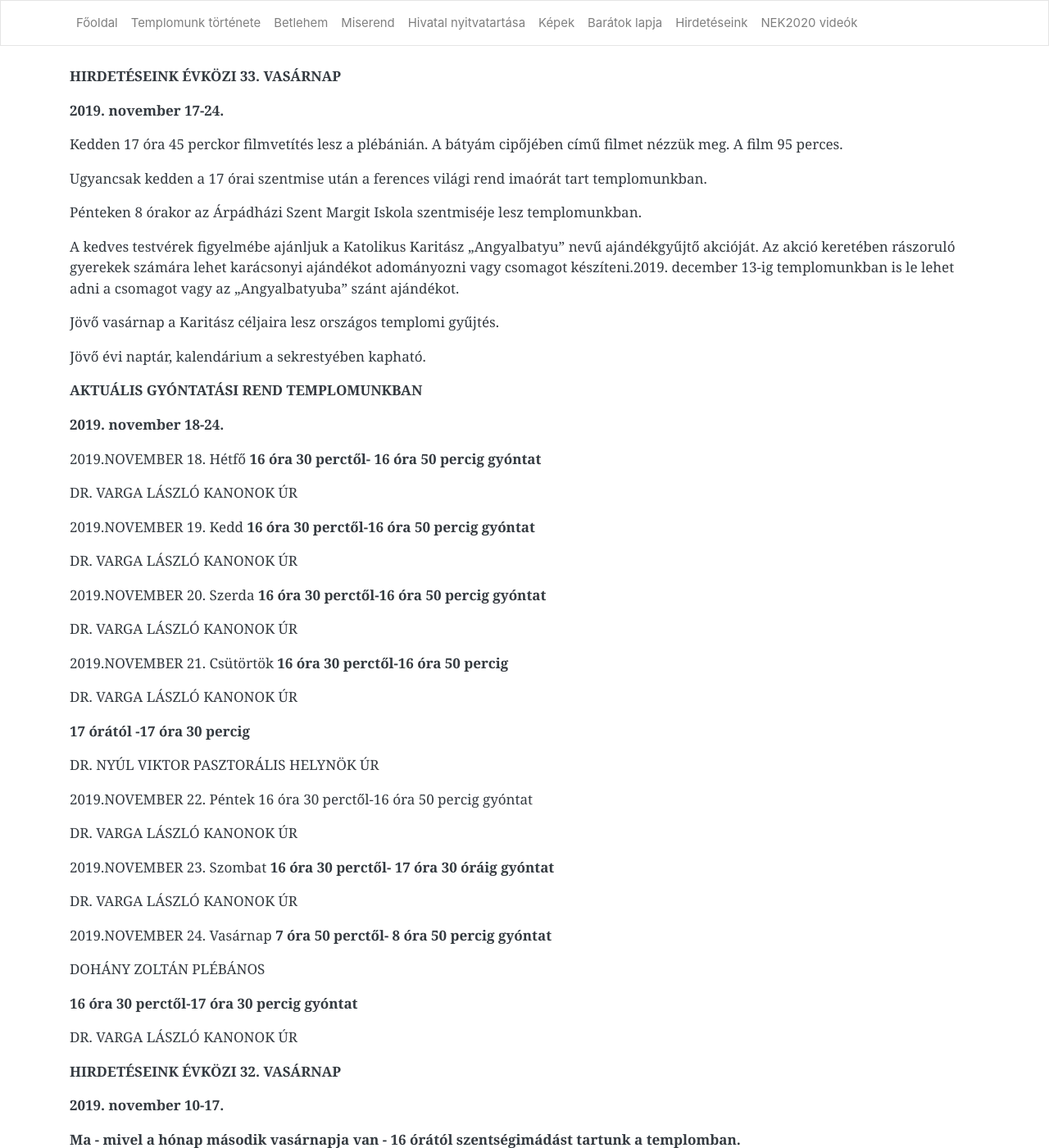
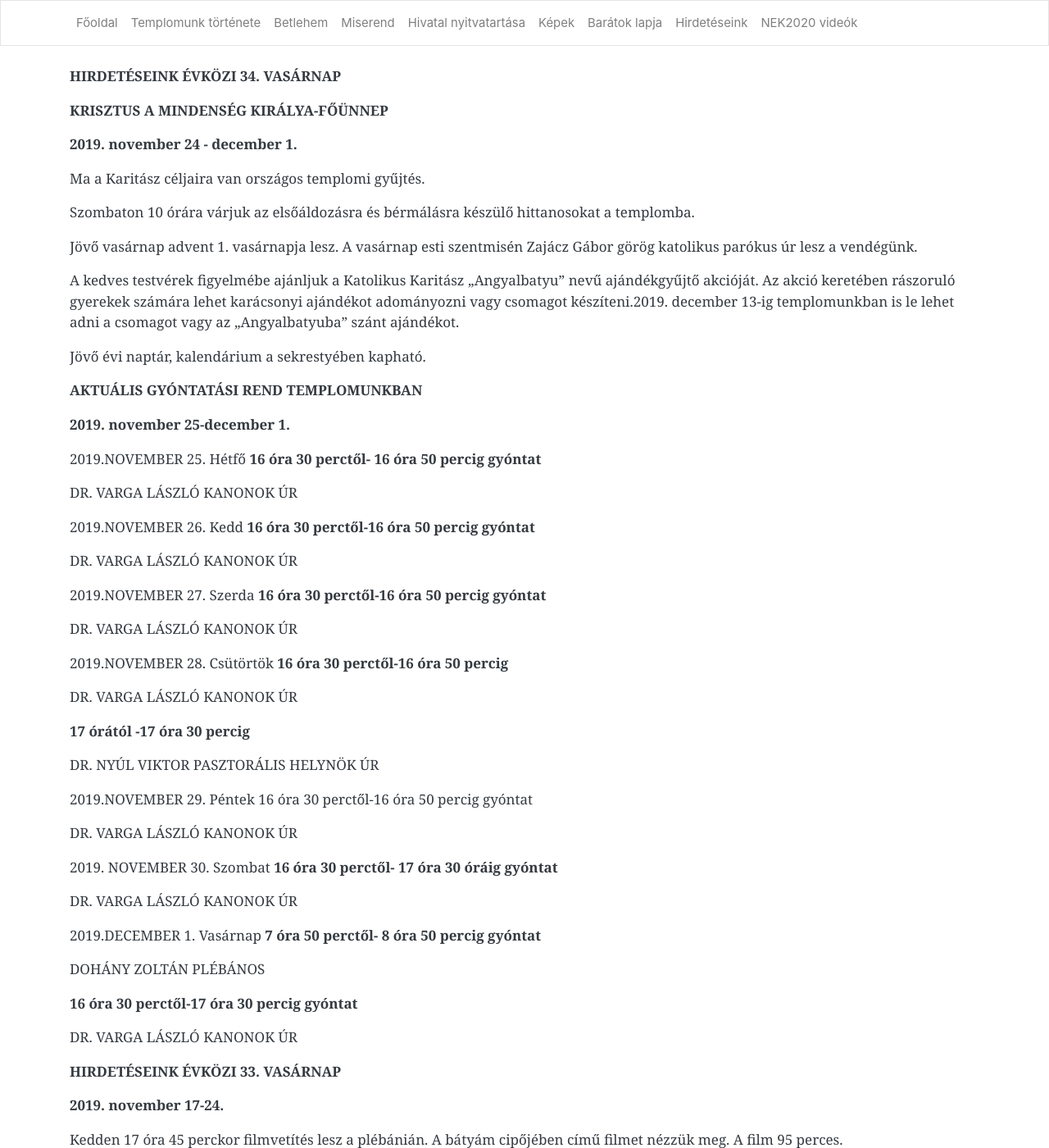
Before and after one commit to pecsi-ferences/pecsi-ferences.github.io, a Jekyll site: the page built from hirdeteseink.md, in a window 1280 px wide and 1400 px high. Shown: the whole window at 82% size. Built offline with Jekyll 4.4.1, drawn with Linux system fonts in a browser that asks for light colours; nearby versions of some CDN libraries.

Commit message:
Update from Forestry.io Zoltán Dohány updated hirdeteseink.md

```diff
--- a/hirdeteseink.md
+++ b/hirdeteseink.md
@@ -3,6 +3,62 @@ layout: default
 title: Hirdetéseink
 
 ---
+**HIRDETÉSEINK ÉVKÖZI 34. VASÁRNAP**
+
+**KRISZTUS A MINDENSÉG KIRÁLYA-FŐÜNNEP**
+
+**2019. november 24 - december 1.**
+
+Ma a Karitász céljaira van országos templomi gyűjtés.
+
+Szombaton 10 órára várjuk az elsőáldozásra és bérmálásra készülő hittanosokat a templomba.
+
+Jövő vasárnap advent 1. vasárnapja lesz. A vasárnap esti szentmisén Zajácz Gábor görög katolikus parókus úr lesz a vendégünk.
+
+A kedves testvérek figyelmébe ajánljuk a Katolikus Karitász „Angyalbatyu” nevű ajándékgyűjtő akcióját. Az akció keretében rászoruló gyerekek számára lehet karácsonyi ajándékot adományozni vagy csomagot készíteni.2019. december 13-ig templomunkban is le lehet adni a csomagot vagy az „Angyalbatyuba” szánt ajándékot.
+
+Jövő évi naptár, kalendárium a sekrestyében kapható.
+
+**AKTUÁLIS GYÓNTATÁSI REND TEMPLOMUNKBAN**
+
+**2019. november 25-december 1.**
+
+2019\.NOVEMBER 25. Hétfő **16 óra 30 perctől- 16 óra 50 percig gyóntat**
+
+DR. VARGA LÁSZLÓ KANONOK ÚR
+
+2019\.NOVEMBER 26. Kedd **16 óra 30 perctől-16 óra 50 percig gyóntat**
+
+DR. VARGA LÁSZLÓ KANONOK ÚR
+
+2019\.NOVEMBER 27. Szerda **16 óra 30 perctől-16 óra 50 percig gyóntat**
+
+DR. VARGA LÁSZLÓ KANONOK ÚR
+
+2019\.NOVEMBER 28. Csütörtök **16 óra 30 perctől-16 óra 50 percig**
+
+DR. VARGA LÁSZLÓ KANONOK ÚR
+
+**17 órától -17 óra 30 percig**
+
+DR. NYÚL VIKTOR PASZTORÁLIS HELYNÖK ÚR
+
+2019\.NOVEMBER 29. Péntek 16 óra 30 perctől-16 óra 50 percig gyóntat
+
+DR. VARGA LÁSZLÓ KANONOK ÚR
+
+2019\. NOVEMBER 30. Szombat **16 óra 30 perctől- 17 óra 30 óráig gyóntat**
+
+DR. VARGA LÁSZLÓ KANONOK ÚR
+
+2019\.DECEMBER 1. Vasárnap **7 óra 50 perctől- 8 óra 50 percig gyóntat**
+
+DOHÁNY ZOLTÁN PLÉBÁNOS
+
+**16 óra 30 perctől-17 óra 30 percig gyóntat**
+
+DR. VARGA LÁSZLÓ KANONOK ÚR
+
 **HIRDETÉSEINK ÉVKÖZI 33. VASÁRNAP**
 
 **2019. november 17-24.**
```
